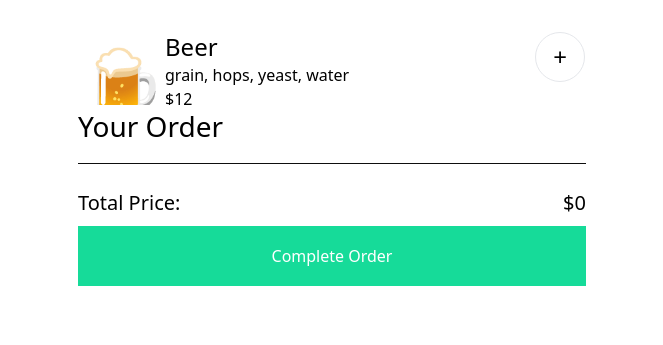
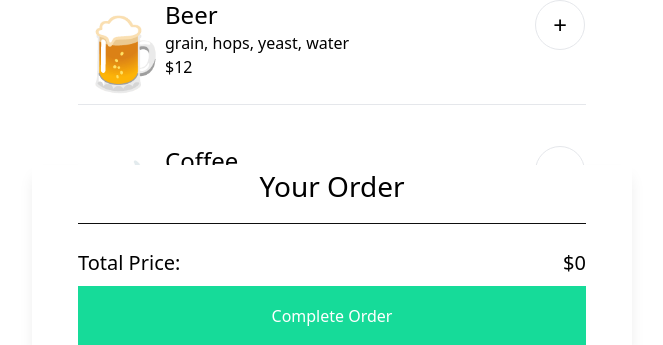
Before and after one commit to yujhenchen/restaurant-ordering-react, a React (Create React App) app: page / in a window 1280 px wide. Shown: the part 452-797 px from the top of the page, without its empty margins (308-971 px from the left). Built offline with nearby package versions, Linux system fonts and the light colour scheme.

Commit message:
fix order summary layout, add more items

```diff
--- a/src/App.js
+++ b/src/App.js
@@ -32,7 +32,7 @@ export default function App() {
         ))}
       </Section>
 
-      <Section customStyle="h-[320px] overflow-auto">
+      <Section customStyle="h-[320px] shadow-lg flex flex-col">
         <OrderSummary items={addedItems} onRemoveItem={onRemoveItem} />
       </Section>
     </main>
--- a/src/components/OrderSummary.js
+++ b/src/components/OrderSummary.js
@@ -28,8 +28,8 @@ export default function OrderSummary({ items, onRemoveItem }) {
 
   return (
     <>
-      <h1 className="text-[1.75rem]">Your Order</h1>
-      <div>
+      <h1 className="text-[1.75rem] text-center">Your Order</h1>
+      <div className="overflow-auto">
         {groupItems.map((item) => (
           <OrderSummaryItem key={item.id} {...item} onRemove={onRemoveItem} />
         ))}
--- a/src/data.js
+++ b/src/data.js
@@ -20,4 +20,18 @@ export const menuArray = [
     emoji: "🍺",
     id: 2,
   },
+  {
+    name: "Coffee",
+    ingredients: ["coffee, water"],
+    price: 15,
+    emoji: "☕",
+    id: 3,
+  },
+  {
+    name: "Bread",
+    ingredients: ["flour, sugar, yeast, water, oil"],
+    price: 10,
+    emoji: "🍞",
+    id: 4,
+  },
 ];
```
Also changed, not shown: 1 other file (tests, documents, lock files or other folders).
